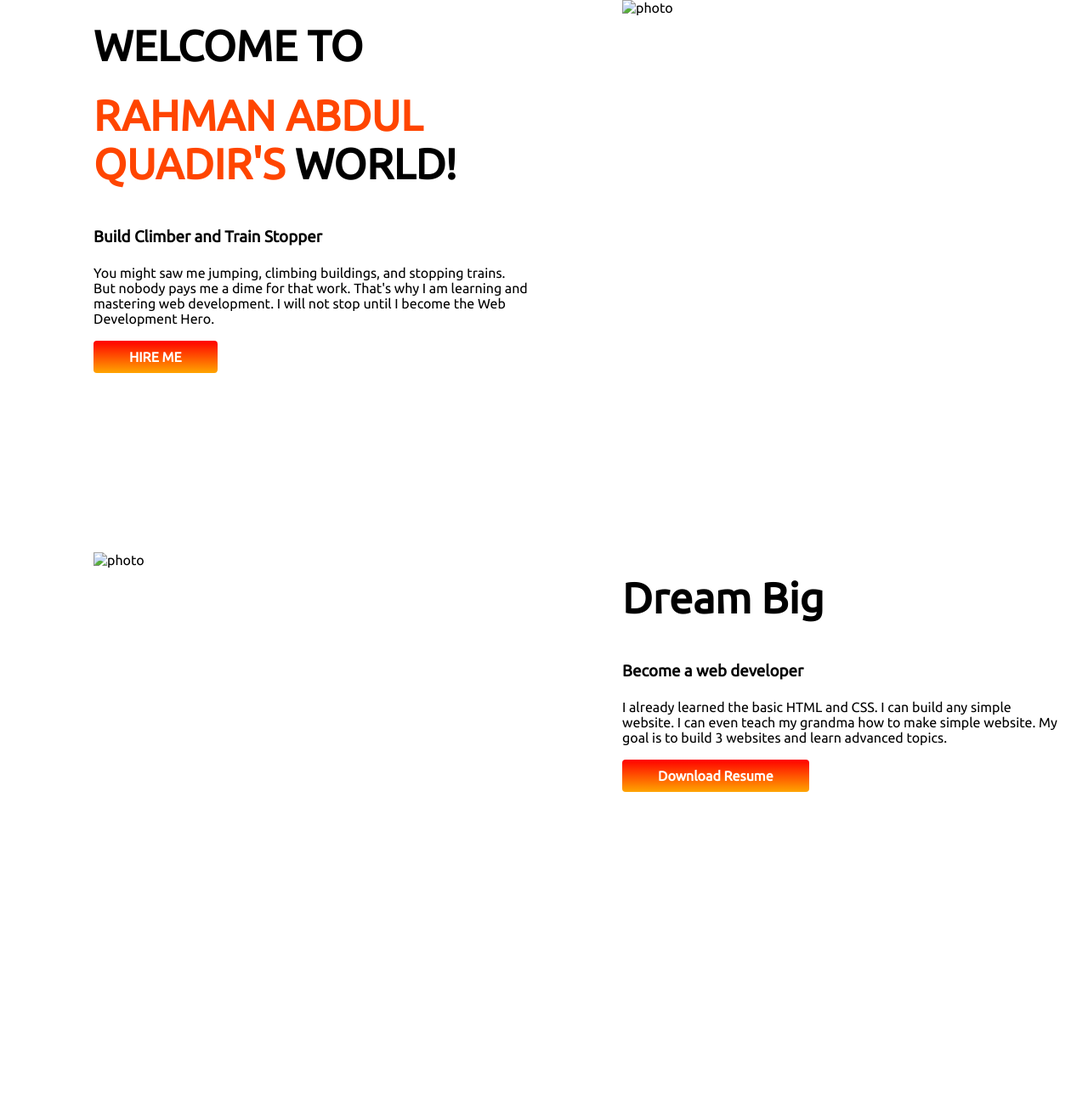
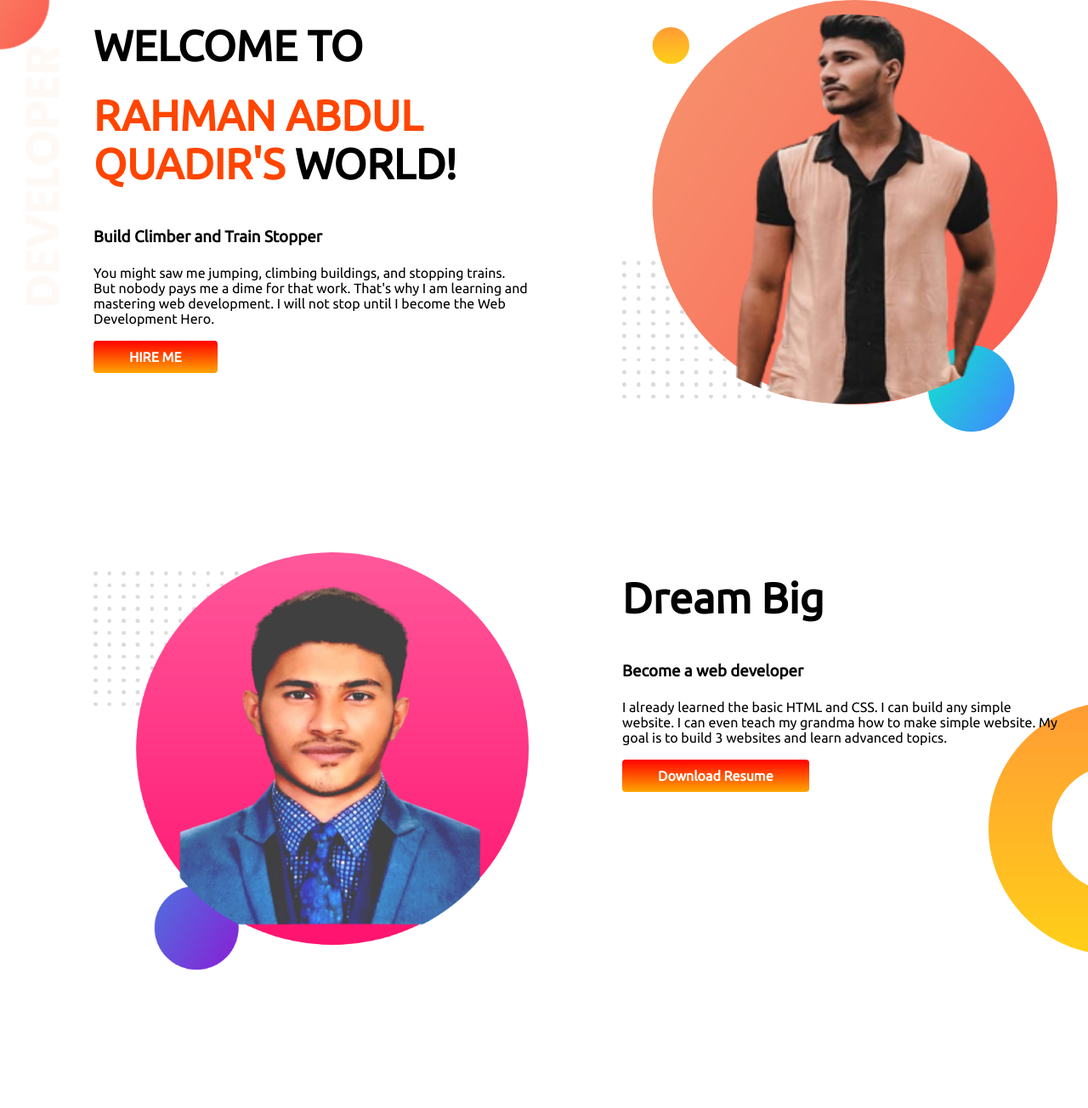
Before and after one commit to rahmanabdulquadir/developer-portfolio, a plain HTML site: page index.html in a window 1280 px wide. Shown: the top 1304 px of the page at 85% size. Drawn offline with Linux system fonts and the light colour scheme; the site is published under a folder, as on GitHub Pages, so addresses that start at the root find nothing.

Commit message:
project completed

```diff
--- a/index.html
+++ b/index.html
@@ -25,14 +25,14 @@
         <a class="link-btn" href="#">HIRE ME</a>
       </div>
       <div class="half-width">
-        <img src="/images/rahman-with-bg.png" alt="photo" />
+        <img src="./images/rahman-with-bg.png" alt="photo" />
       </div>
     </section>
     <section class="dream-big-area flexible-container">
       <div class="half-width">
         <img
           class="second-bg"
-          src="/images/rahman-aq-with-bg.png"
+          src="./images/rahman-aq-with-bg.png"
           alt="photo"
         />
       </div>
--- a/style.css
+++ b/style.css
@@ -42,17 +42,17 @@ h3{
   font-weight: 800;
 }
 .top-banner {
-  background-image: url(/images/top-banner.png);
+  background-image: url(./images/top-banner.png);
   background-repeat: no-repeat;
 }
 .dream-big-area{
-  background-image: url(/images/dream-bg.png);
+  background-image: url(./images/dream-bg.png);
   background-repeat: no-repeat;
   background-position: right;
   padding-bottom: 150px;
 }
 .experiences{
-  background-image: url(/images/exp-bg.png);
+  background-image: url(./images/exp-bg.png);
   background-repeat: no-repeat;
   background-position: left;
   background-position-y: center;
```
